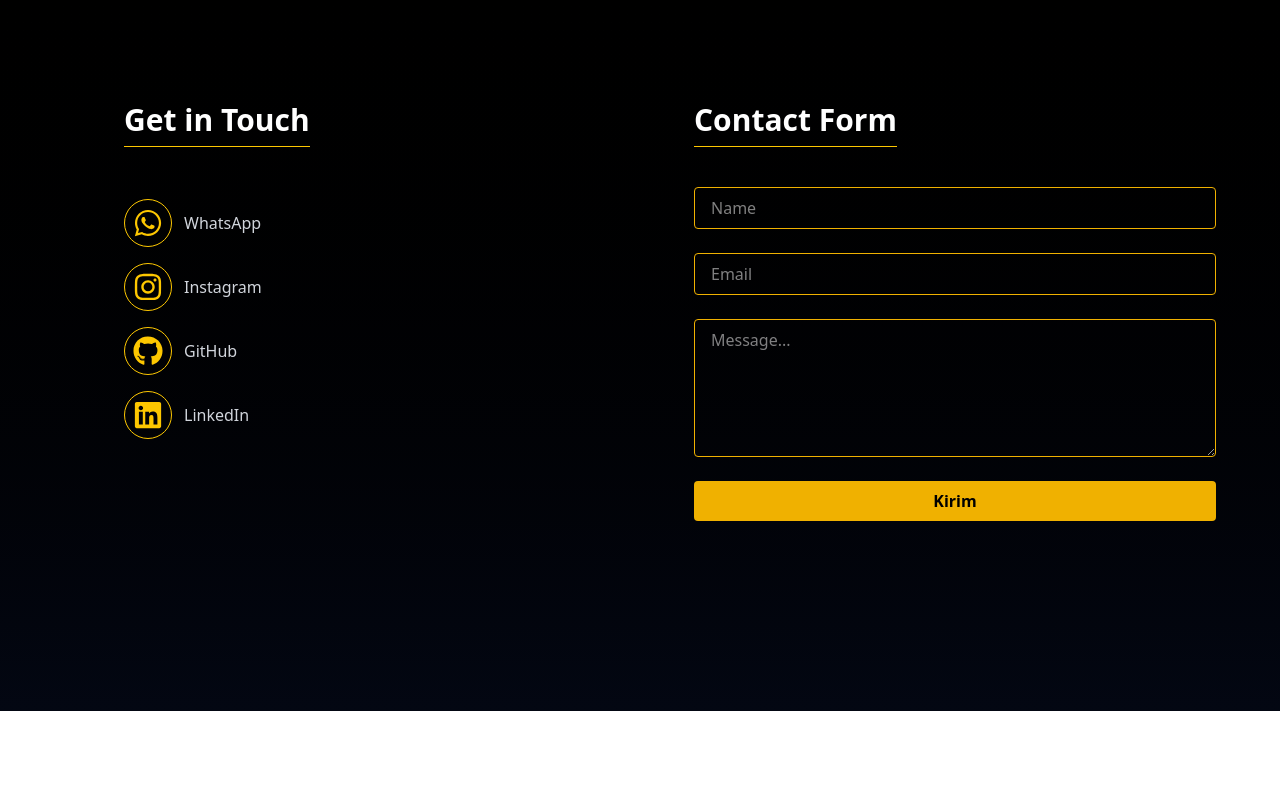
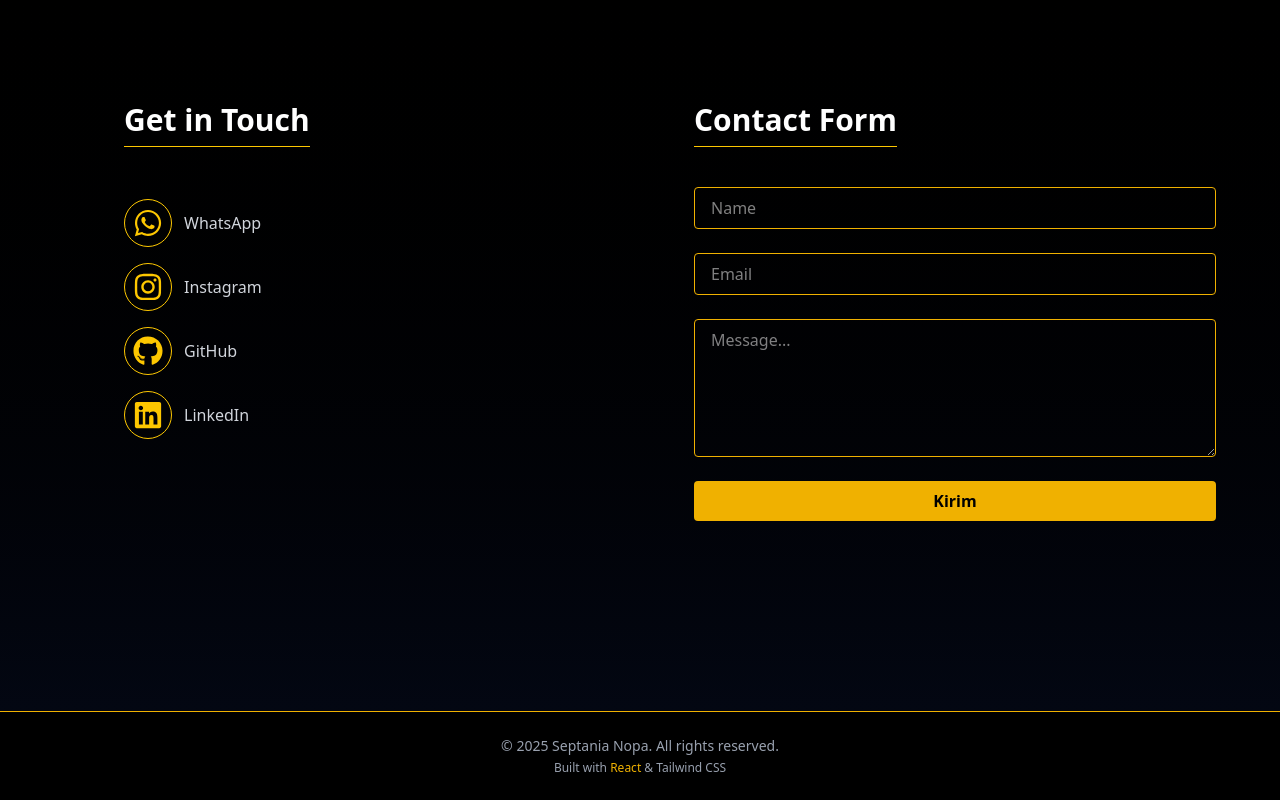
Before and after one commit to SeptaniaSep/portfolio_web, a React (Vite) app: page / in a window 1280 px wide. Shown: the part 2868-3668 px from the top of the page. Before the commit the page ends 3579 px from the top, so only its background shows below. Built offline with nearby package versions, Linux system fonts and the light colour scheme.

Commit message:
add : footer

```diff
--- a/src/Pages/layout.tsx
+++ b/src/Pages/layout.tsx
@@ -57,6 +57,16 @@ export function Layout() {
       >
         <Contact />
       </section>
+
+      <footer className="bg-black text-gray-400 py-6 border-t border-yellow-500 text-center">
+        <p className="text-sm">
+          © {new Date().getFullYear()} Septania Nopa. All rights reserved.
+        </p>
+        <p className="text-xs mt-1">
+          Built with <span className="text-yellow-500">React</span> & Tailwind
+          CSS
+        </p>
+      </footer>
     </div>
   );
 }
```
